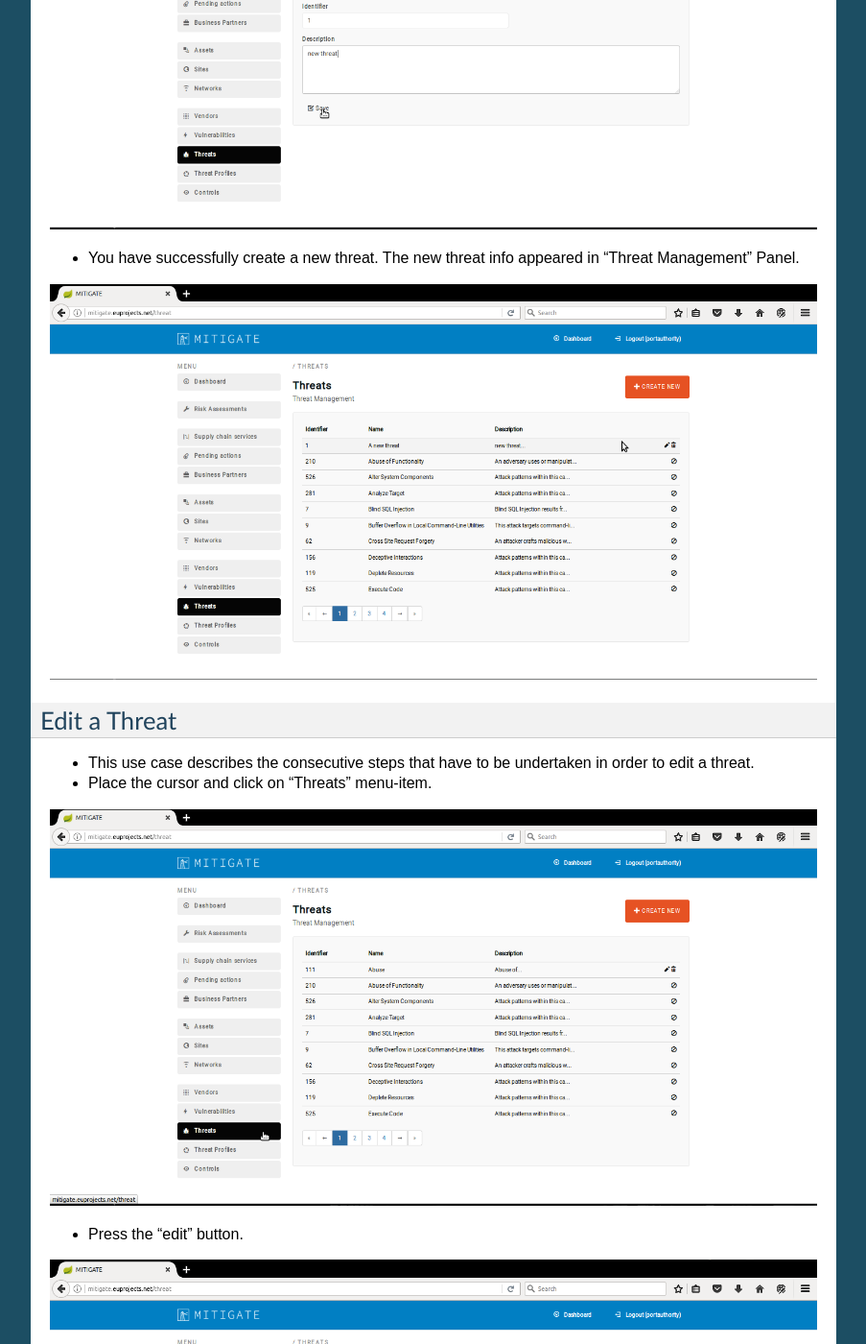
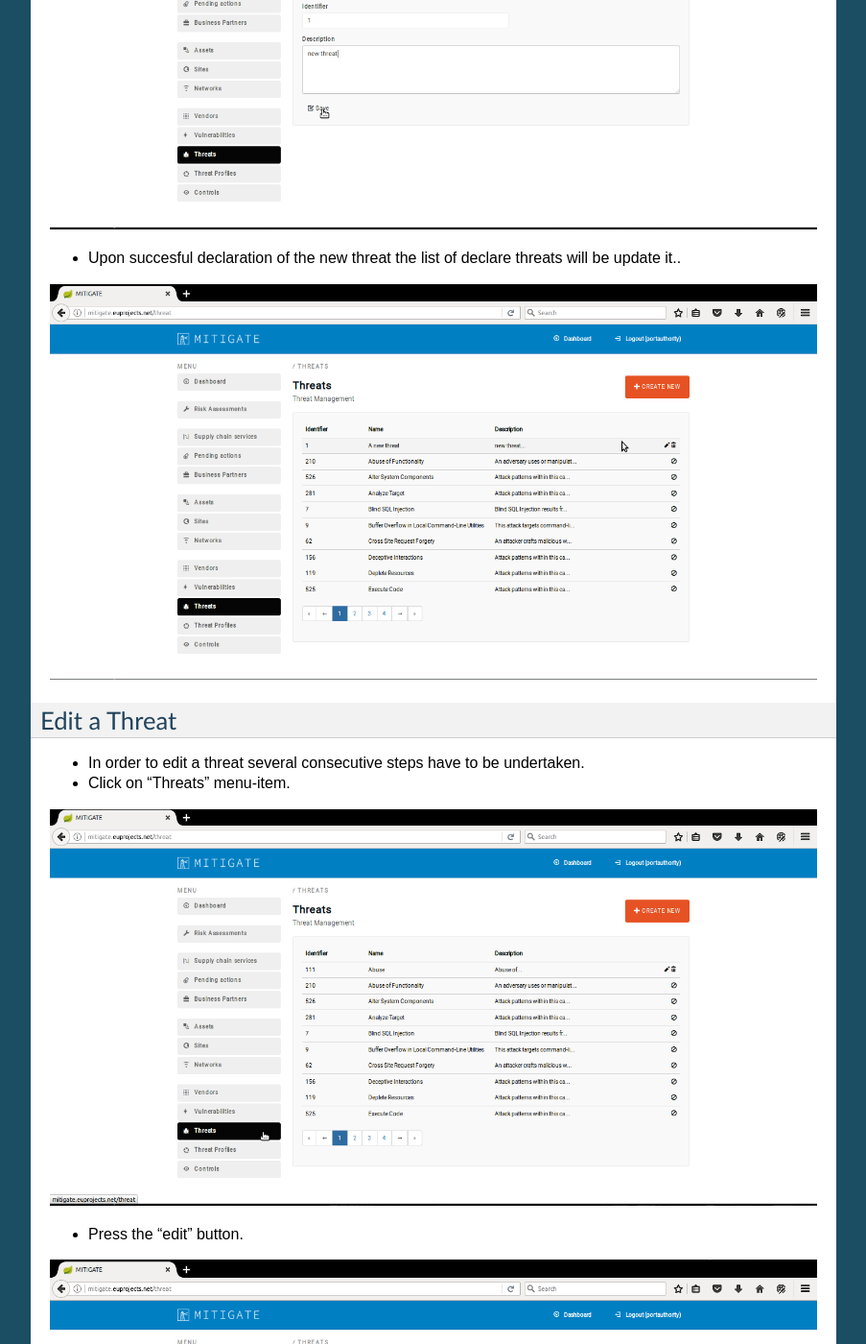
Before and after one commit to singularlogic/mitigate-documentation, a Sphinx documentation site: the page built from docs/b_threats.rst, in a window 1280 px wide and 1400 px high, scrolled down 2279 px. Shown: the whole window at 96% size, without its empty margins (198-1101 px from the left). Built offline with Sphinx 7.4.7, drawn with Linux system fonts in a browser that asks for light colours; some of the changed text lies outside the part shown.

Commit message:
Update b_threats.rst

```diff
--- a/docs/b_threats.rst
+++ b/docs/b_threats.rst
@@ -4,13 +4,13 @@ Threat Management
 
 Declaring a new Threat
 --------
-- This use case describes the consecutive steps that have to be undertaken in order to declare a new threat.
+- in order to declare a new threat several consecutive steps have to be undertaken .
 
-- Login to the application
+- Initially the user must login.
 
 .. image:: assets/Log_4.png
 
-- Place the cursor and click on ''Threats'' menu-item.
+- Click on ''Threats'' menu-item.
 
 .. image:: assets/new_threat.png
 
@@ -18,24 +18,24 @@ Declaring a new Threat
 
 .. image:: assets/new_threat_2.png
 
-- Provide threat credentials
+- Provide threat details such us (Name,Identifier,Description)
 
 .. image:: assets/new_threat_3.png
 
-- Click on "Save" Button
+- Click on the "Save" button
 
 .. image:: assets/new_threat_4.png
 
-- You have successfully create a new threat. The new threat info appeared in “Threat Management” Panel.
+- Upon succesful declaration of the new threat the list of declare threats will be update it..
 
 .. image:: assets/new_threat_5.png
 
 
 Edit a Threat
 --------
-- This use case describes the consecutive steps that have to be undertaken in order to edit a threat.
+- In order to edit a threat several consecutive steps  have to be undertaken.
 
-- Place the cursor and click on "Threats" menu-item.
+- Click on "Threats" menu-item.
 
 .. image:: assets/edit_threat.png
 
@@ -47,23 +47,23 @@ Edit a Threat
 
 .. image:: assets/edit_threat_3.png
 
-- Click on "Save" Button.
+- Click on the "Save" Button.
 
 .. image:: assets/edi_threat_4.png
 
-- You have successfully edit a threat. The changed threat info appeared in "Threat Management" Panel.
+- Upon successful editing of a threat the list of threats will be update it.
 
 .. image:: assets/edit_threat_5.png
 
 Delete a Threat
 ------------
-- This use case describes the consecutive steps that have to be undertaken in order to delete a desired threat.
+- In order to delete a threat several consecutive steps have to be undertaken.
 
 - Login to the application
 
 .. image:: assets/Log_4.png
 
-- Place the cursor and click on "Threats" menu-item.
+- Click on "Threats" menu-item.
 
 .. image:: assets/del_threat.png
 
@@ -71,6 +71,6 @@ Delete a Threat
 
 .. image:: assets/del_threat_2.png
 
-- You have successfully delete a threat.
+- Upon successful editing of a threat the list of threats will be update it.
 
 .. image:: assets/del_threat_3.png
```
